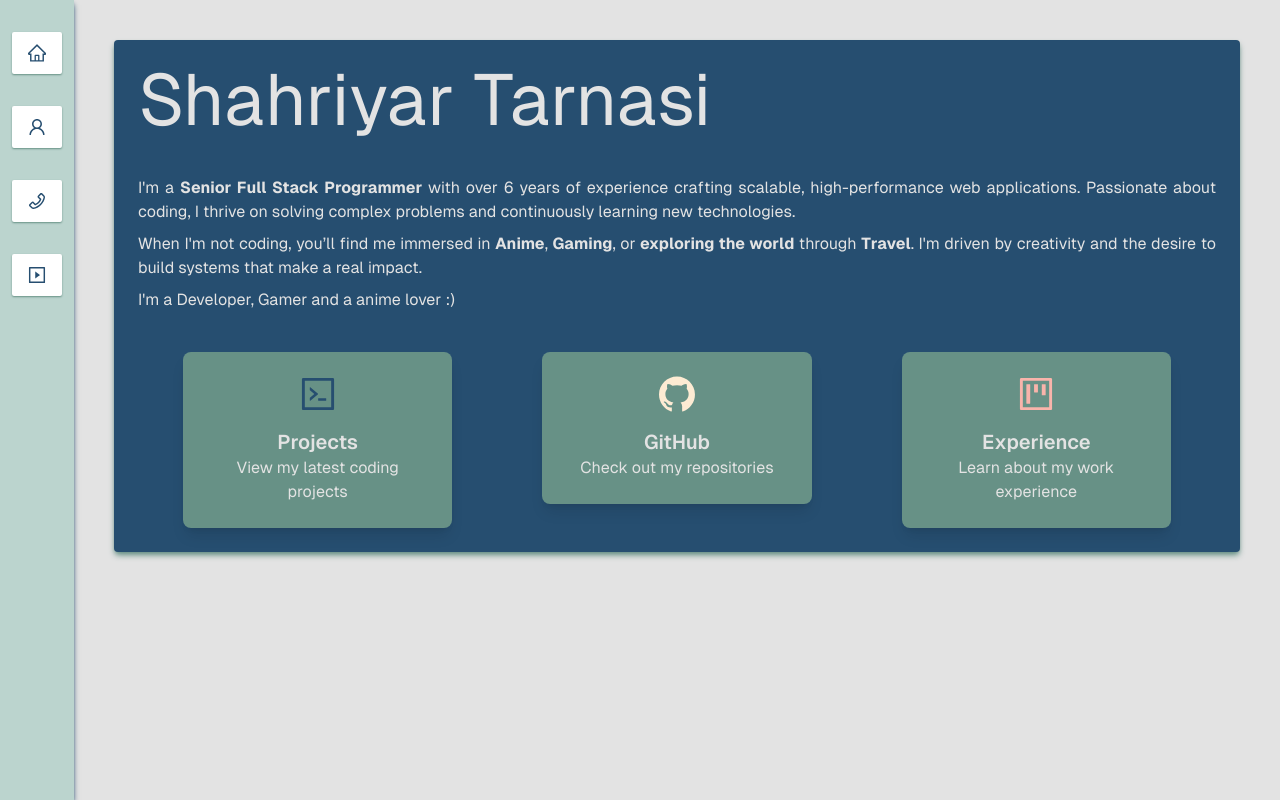
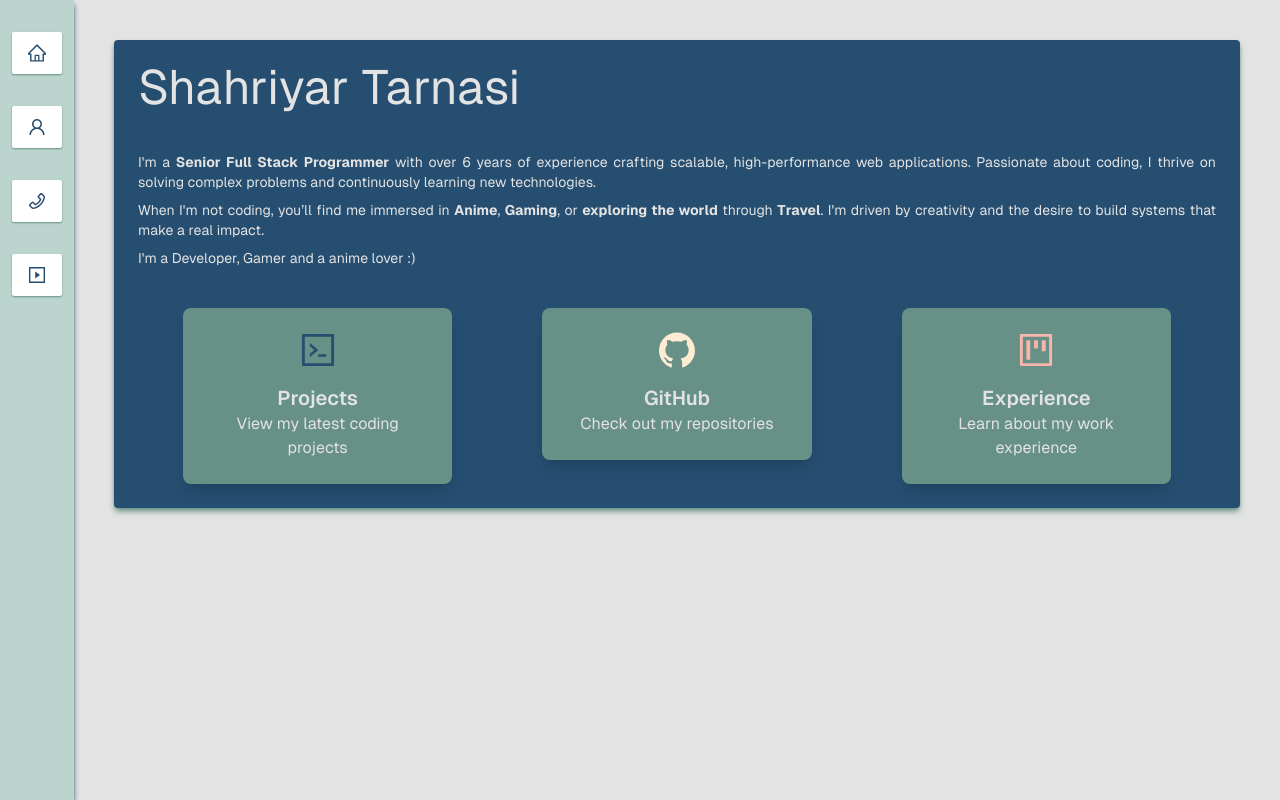
Before and after one commit to tarnasi/portfolio, a Next.js app: page / in a window 1280 px wide. Built offline with nearby package versions, Linux system fonts and the light colour scheme.

Commit message:
one step forward

```diff
--- a/components/profile.tsx
+++ b/components/profile.tsx
@@ -5,10 +5,10 @@ import Link from 'next/link';
 export default async function Profile() {
     return (
         <div id="profile" className="text-txt text-justify bg-mainColor w-full h-1/2 m-10 rounded shadow-md p-6 shadow-secondColor">
-            <h2 className="text-7xl">Shahriyar Tarnasi</h2>
-            <p className='mt-10'>I'm a <b>Senior Full Stack Programmer</b> with over 6 years of experience crafting scalable, high-performance web applications. Passionate about coding, I thrive on solving complex problems and continuously learning new technologies.</p>
-            <p className='mt-2'>When I'm not coding, you’ll find me immersed in <b>Anime</b>, <b>Gaming</b>, or <b>exploring the world</b> through <b>Travel</b>. I'm driven by creativity and the desire to build systems that make a real impact.</p>
-            <p className='mt-2'>I'm a Developer, Gamer and a anime lover :)</p>
+            <h2 className="text-5xl">Shahriyar Tarnasi</h2>
+            <p className='mt-10 text-sm'>I'm a <b>Senior Full Stack Programmer</b> with over 6 years of experience crafting scalable, high-performance web applications. Passionate about coding, I thrive on solving complex problems and continuously learning new technologies.</p>
+            <p className='mt-2 text-sm'>When I'm not coding, you’ll find me immersed in <b>Anime</b>, <b>Gaming</b>, or <b>exploring the world</b> through <b>Travel</b>. I'm driven by creativity and the desire to build systems that make a real impact.</p>
+            <p className='mt-2 text-sm'>I'm a Developer, Gamer and a anime lover :)</p>
 
             <div className="flex justify-around mt-10">
                 <Link href="/projects" className="w-full sm:w-1/2 lg:w-1/4">
```
